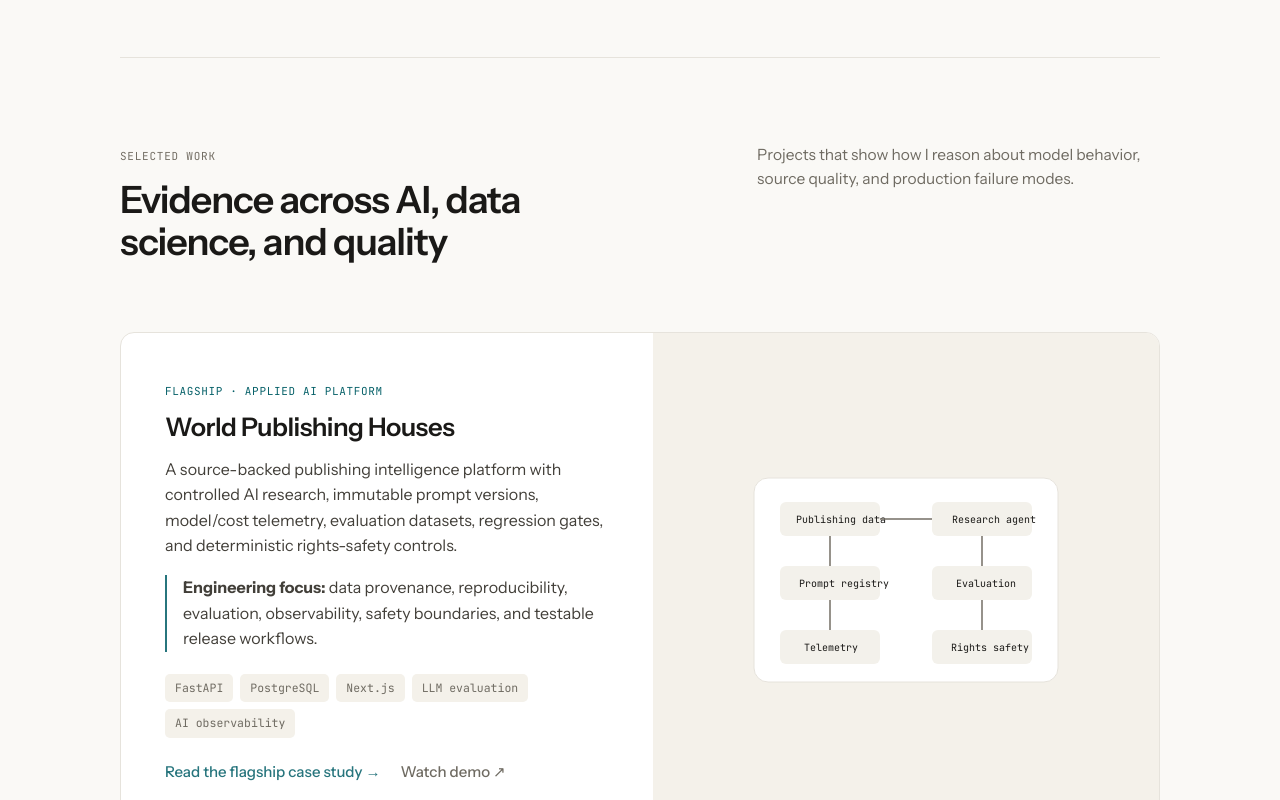
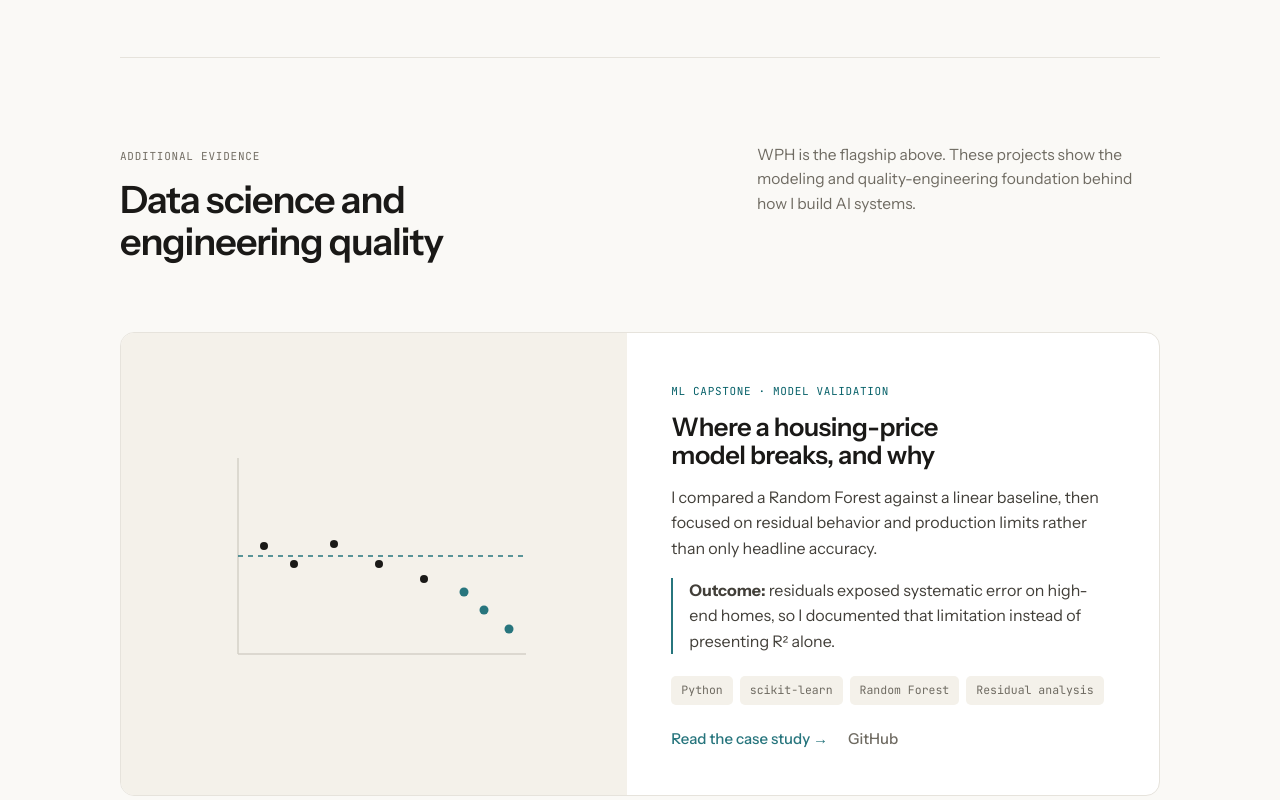
Before and after one commit to tetianakravchuk/tetianakravchuk.com, a plain HTML site: page index.html in a window 1280 px wide. Shown: the part 2000-2800 px from the top of the page. Drawn offline with Linux system fonts and the light colour scheme.

Commit message:
Polish homepage hierarchy and remove duplicate WPH card

```diff
--- a/index.html
+++ b/index.html
@@ -43,10 +43,7 @@
       "Regression Testing",
       "Data Science"
     ],
-    "alumniOf": {
-      "@type": "CollegeOrUniversity",
-      "name": "Boston University"
-    }
+    "alumniOf": {"@type": "CollegeOrUniversity", "name": "Boston University"}
   }
   </script>
 </head>
@@ -88,22 +85,10 @@
           <aside class="snapshot" aria-label="Recruiter snapshot">
             <div class="snapshot-label">Recruiter snapshot</div>
             <dl>
-              <div>
-                <dt>PRIMARY</dt>
-                <dd>Applied AI · AI Evaluation · AI Platform</dd>
-              </div>
-              <div>
-                <dt>QUALITY SPECIALTY</dt>
-                <dd class="soft">LLM Evaluation · AI Quality · Data Quality · Source Grounding</dd>
-              </div>
-              <div>
-                <dt>CORE STACK</dt>
-                <dd class="soft">Python · SQL · FastAPI · PostgreSQL · Next.js · TypeScript</dd>
-              </div>
-              <div>
-                <dt>EXPERIENCE</dt>
-                <dd class="soft">10+ years Software Quality Engineering → Applied AI</dd>
-              </div>
+              <div><dt>PRIMARY</dt><dd>Applied AI · AI Evaluation · AI Platform</dd></div>
+              <div><dt>QUALITY SPECIALTY</dt><dd class="soft">LLM Evaluation · AI Quality · Data Quality · Source Grounding</dd></div>
+              <div><dt>CORE STACK</dt><dd class="soft">Python · SQL · FastAPI · PostgreSQL · Next.js · TypeScript</dd></div>
+              <div><dt>EXPERIENCE</dt><dd class="soft">10+ years Software Quality Engineering → Applied AI</dd></div>
             </dl>
           </aside>
         </div>
@@ -149,28 +134,45 @@
 
       <section class="section" id="work" aria-labelledby="work-heading">
         <div class="work-head">
-          <div><div class="eyebrow">Selected work</div><h2 id="work-heading">Evidence across AI, data science, and quality</h2></div>
-          <p>Projects that show how I reason about model behavior, source quality, and production failure modes.</p>
+          <div>
+            <div class="eyebrow">Additional evidence</div>
+            <h2 id="work-heading">Data science and engineering quality</h2>
+          </div>
+          <p>WPH is the flagship above. These projects show the modeling and quality-engineering foundation behind how I build AI systems.</p>
         </div>
         <div class="work-list">
-          <article class="work-card flip">
+          <article class="work-card">
+            <div class="media">
+              <svg viewBox="0 0 360 260" role="img" aria-label="Residual plot showing larger errors for high-priced homes.">
+                <line x1="44" y1="24" x2="44" y2="220" stroke="#d4d0c7" stroke-width="1.5"/>
+                <line x1="44" y1="220" x2="332" y2="220" stroke="#d4d0c7" stroke-width="1.5"/>
+                <line x1="44" y1="122" x2="332" y2="122" stroke="oklch(0.52 0.075 205)" stroke-width="1.5" stroke-dasharray="5 5"/>
+                <g fill="#1a1917"><circle cx="70" cy="112" r="4"/><circle cx="100" cy="130" r="4"/><circle cx="140" cy="110" r="4"/><circle cx="185" cy="130" r="4"/><circle cx="230" cy="145" r="4"/></g>
+                <g fill="oklch(0.52 0.075 205)"><circle cx="270" cy="158" r="4.5"/><circle cx="290" cy="176" r="4.5"/><circle cx="315" cy="195" r="4.5"/></g>
+              </svg>
+            </div>
             <div class="body">
-              <div class="kicker">Flagship · Applied AI platform</div>
-              <h3>World Publishing Houses</h3>
-              <p>A source-backed publishing intelligence platform with controlled AI research, immutable prompt versions, model/cost telemetry, evaluation datasets, regression gates, and deterministic rights-safety controls.</p>
-              <p class="outcome"><strong>Engineering focus:</strong> data provenance, reproducibility, evaluation, observability, safety boundaries, and testable release workflows.</p>
-              <ul class="tag-list"><li>FastAPI</li><li>PostgreSQL</li><li>Next.js</li><li>LLM evaluation</li><li>AI observability</li></ul>
-              <div class="links"><a href="projects/wph-ai-platform/">Read the flagship case study →</a><a class="muted" href="https://youtu.be/XlATAL1rO5w" target="_blank" rel="noopener noreferrer">Watch demo ↗</a></div>
+              <div class="kicker">ML capstone · model validation</div>
+              <h3>Where a housing-price model breaks, and why</h3>
+              <p>I compared a Random Forest against a linear baseline, then focused on residual behavior and production limits rather than only headline accuracy.</p>
+              <p class="outcome"><strong>Outcome:</strong> residuals exposed systematic error on high-end homes, so I documented that limitation instead of presenting R² alone.</p>
+              <ul class="tag-list"><li>Python</li><li>scikit-learn</li><li>Random Forest</li><li>Residual analysis</li></ul>
+              <div class="links"><a href="pages/data-science.html#housing">Read the case study →</a><a class="muted" href="https://github.com/tetianakravchuk/PredictHousingPrices" target="_blank" rel="noopener noreferrer">GitHub</a></div>
             </div>
-            <div class="media"><svg viewBox="0 0 360 260" role="img" aria-label="AI platform flow from data to research, evaluation, telemetry and safety."><rect x="28" y="28" width="304" height="204" rx="14" fill="#fff" stroke="#e6e3dc"/><g font-family="'JetBrains Mono', monospace" font-size="10" fill="#1a1917"><rect x="54" y="52" width="100" height="34" rx="6" fill="#f3f1eb"/><text x="70" y="73">Publishing data</text><rect x="206" y="52" width="100" height="34" rx="6" fill="#f3f1eb"/><text x="226" y="73">Research agent</text><rect x="54" y="116" width="100" height="34" rx="6" fill="#f3f1eb"/><text x="73" y="137">Prompt registry</text><rect x="206" y="116" width="100" height="34" rx="6" fill="#f3f1eb"/><text x="230" y="137">Evaluation</text><rect x="54" y="180" width="100" height="34" rx="6" fill="#f3f1eb"/><text x="78" y="201">Telemetry</text><rect x="206" y="180" width="100" height="34" rx="6" fill="#f3f1eb"/><text x="225" y="201">Rights safety</text></g><g stroke="#736e64" stroke-width="1.5"><line x1="154" y1="69" x2="206" y2="69"/><line x1="104" y1="86" x2="104" y2="116"/><line x1="256" y1="86" x2="256" y2="116"/><line x1="104" y1="150" x2="104" y2="180"/><line x1="256" y1="150" x2="256" y2="180"/></g></svg></div>
           </article>
-          <article class="work-card">
-            <div class="media"><svg viewBox="0 0 360 260" role="img" aria-label="Residual plot showing larger errors for high-priced homes."><line x1="44" y1="24" x2="44" y2="220" stroke="#d4d0c7" stroke-width="1.5"/><line x1="44" y1="220" x2="332" y2="220" stroke="#d4d0c7" stroke-width="1.5"/><line x1="44" y1="122" x2="332" y2="122" stroke="oklch(0.52 0.075 205)" stroke-width="1.5" stroke-dasharray="5 5"/><g fill="#1a1917"><circle cx="70" cy="112" r="4"/><circle cx="100" cy="130" r="4"/><circle cx="140" cy="110" r="4"/><circle cx="185" cy="130" r="4"/><circle cx="230" cy="145" r="4"/></g><g fill="oklch(0.52 0.075 205)"><circle cx="270" cy="158" r="4.5"/><circle cx="290" cy="176" r="4.5"/><circle cx="315" cy="195" r="4.5"/></g></svg></div>
-            <div class="body"><div class="kicker">ML capstone · model validation</div><h3>Where a housing-price model breaks, and why</h3><p>I compared a Random Forest against a linear baseline, then focused on residual behavior and production limits rather than only headline accuracy.</p><p class="outcome"><strong>Outcome:</strong> residuals exposed systematic error on high-end homes, so I documented that limitation instead of presenting R² alone.</p><ul class="tag-list"><li>Python</li><li>scikit-learn</li><li>Random Forest</li><li>Residual analysis</li></ul><div class="links"><a href="pages/data-science.html#housing">Read the case study →</a><a class="muted" href="https://github.com/tetianakravchuk/PredictHousingPrices" target="_blank" rel="noopener noreferrer">GitHub</a></div></div>
-          </article>
+
           <article class="work-card dark">
-            <div><div class="kicker">Professional impact · 10+ years</div><h3>Software quality as an AI engineering advantage</h3><p>Release testing, automation, APIs, CI/CD, failure analysis, and evidence-based triage shaped how I now design AI evaluations, regression gates, and observability.</p><a href="pages/qa-impact.html">See the engineering record →</a></div>
-            <div class="impact-rows"><div class="row"><span class="k">QUALITY</span><span class="v">Regression, release, mobile, API, automation</span></div><div class="row"><span class="k">AI</span><span class="v">Evals, safety, provenance, telemetry, quality gates</span></div><div class="row"><span class="k">DATA</span><span class="v">Python, SQL, PostgreSQL, analytics, validation</span></div></div>
+            <div>
+              <div class="kicker">Professional impact · 10+ years</div>
+              <h3>Software quality as an AI engineering advantage</h3>
+              <p>Release testing, automation, APIs, CI/CD, failure analysis, and evidence-based triage shaped how I now design AI evaluations, regression gates, and observability.</p>
+              <a href="pages/qa-impact.html">See the engineering record →</a>
+            </div>
+            <div class="impact-rows">
+              <div class="row"><span class="k">QUALITY</span><span class="v">Regression, release, mobile, API, automation</span></div>
+              <div class="row"><span class="k">AI</span><span class="v">Evals, safety, provenance, telemetry, quality gates</span></div>
+              <div class="row"><span class="k">DATA</span><span class="v">Python, SQL, PostgreSQL, analytics, validation</span></div>
+            </div>
           </article>
         </div>
       </section>
@@ -181,7 +183,12 @@
           <div>
             <p class="lead-big">I spent more than a decade asking what happens when software is wrong. I now apply the same discipline to AI systems: what evidence supports the answer, what changes between prompt versions, how do we detect regressions, and what happens when confidence is low?</p>
             <p>My M.S. in Data Science, AI, and Machine Learning added the modeling and analytics layer. WPH became the place where I combined both backgrounds into one production-oriented system.</p>
-            <div class="facts-grid"><div><div class="label">EDUCATION</div><p>M.S. Data Science, AI &amp; ML — Boston University</p></div><div><div class="label">EXPERIENCE</div><p>10+ years software quality engineering and automation</p></div><div><div class="label">APPLIED AI</div><p>agents · evals · prompt governance · telemetry · source grounding</p></div><div><div class="label">DATA</div><p>Python · SQL · PostgreSQL · analytics · ML validation</p></div></div>
+            <div class="facts-grid">
+              <div><div class="label">EDUCATION</div><p>M.S. Data Science, AI &amp; ML — Boston University</p></div>
+              <div><div class="label">EXPERIENCE</div><p>10+ years software quality engineering and automation</p></div>
+              <div><div class="label">APPLIED AI</div><p>agents · evals · prompt governance · telemetry · source grounding</p></div>
+              <div><div class="label">DATA</div><p>Python · SQL · PostgreSQL · analytics · ML validation</p></div>
+            </div>
             <div class="actions" style="margin-top: 32px;"><a class="button" href="pages/about.html">More about me →</a></div>
           </div>
         </div>
@@ -189,14 +196,28 @@
 
       <section class="section" id="contact" aria-labelledby="contact-heading">
         <div class="contact-grid">
-          <div><h2 id="contact-heading">Building reliable AI systems?</h2><p class="lead">I'm interested in full-time US remote roles across Applied AI, AI Evaluation, AI Platform, and advanced data/ML quality.</p><div class="actions"><a class="button primary" href="mailto:tetiana.kravchukqa@gmail.com">Email me</a><a class="button" href="https://www.linkedin.com/in/tetianakravchuk" target="_blank" rel="noopener noreferrer">LinkedIn</a><a class="button" href="https://github.com/tetianakravchuk" target="_blank" rel="noopener noreferrer">GitHub</a></div></div>
-          <div class="detail-list"><div class="row"><span class="k">LOCATION</span><span class="v">Massachusetts, US</span></div><div class="row"><span class="k">WORK MODE</span><span class="v">US remote</span></div><div class="row"><span class="k">FOCUS</span><span class="v">Applied AI · AI Evaluation · AI Platform</span></div><div class="row"><span class="k">RÉSUMÉ</span><a href="assets/resume/Tetiana_Kravchuk_Resume.pdf" download>Download PDF</a></div></div>
+          <div>
+            <h2 id="contact-heading">Building reliable AI systems?</h2>
+            <p class="lead">I'm interested in full-time US remote roles across Applied AI, AI Evaluation, AI Platform, and advanced data/ML quality.</p>
+            <div class="actions"><a class="button primary" href="mailto:tetiana.kravchukqa@gmail.com">Email me</a><a class="button" href="https://www.linkedin.com/in/tetianakravchuk" target="_blank" rel="noopener noreferrer">LinkedIn</a><a class="button" href="https://github.com/tetianakravchuk" target="_blank" rel="noopener noreferrer">GitHub</a></div>
+          </div>
+          <div class="detail-list">
+            <div class="row"><span class="k">LOCATION</span><span class="v">Massachusetts, US</span></div>
+            <div class="row"><span class="k">WORK MODE</span><span class="v">US remote</span></div>
+            <div class="row"><span class="k">FOCUS</span><span class="v">Applied AI · AI Evaluation · AI Platform</span></div>
+            <div class="row"><span class="k">RÉSUMÉ</span><a href="assets/resume/Tetiana_Kravchuk_Resume.pdf" download>Download PDF</a></div>
+          </div>
         </div>
       </section>
     </div>
   </main>
 
-  <footer class="footer"><div class="footer-inner"><div>© <span data-year></span> Tetiana Kravchuk</div><div class="footer-links"><a href="#featured-ai-project">Featured AI project</a><a href="pages/about.html">About</a><a href="https://www.linkedin.com/in/tetianakravchuk" target="_blank" rel="noopener noreferrer">LinkedIn</a><a href="https://github.com/tetianakravchuk" target="_blank" rel="noopener noreferrer">GitHub</a><a href="assets/resume/Tetiana_Kravchuk_Resume.pdf" download>Résumé</a></div></div></footer>
+  <footer class="footer">
+    <div class="footer-inner">
+      <div>© <span data-year></span> Tetiana Kravchuk</div>
+      <div class="footer-links"><a href="#featured-ai-project">Featured AI project</a><a href="pages/about.html">About</a><a href="https://www.linkedin.com/in/tetianakravchuk" target="_blank" rel="noopener noreferrer">LinkedIn</a><a href="https://github.com/tetianakravchuk" target="_blank" rel="noopener noreferrer">GitHub</a><a href="assets/resume/Tetiana_Kravchuk_Resume.pdf" download>Résumé</a></div>
+    </div>
+  </footer>
   <script src="assets/script.js?v=7"></script>
 </body>
 </html>
```
